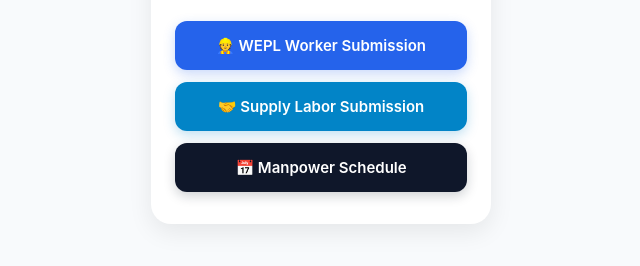
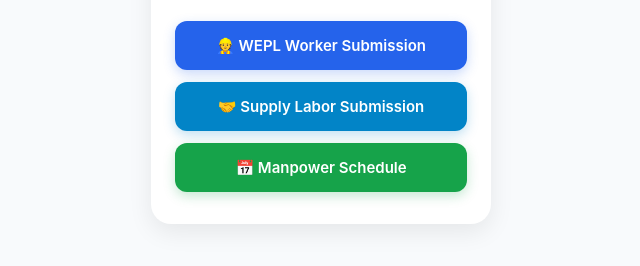
Before and after one commit to lwin991010/ops-portal, a plain HTML site: page index.html in a window 1280 px wide. Shown: the part 382-648 px from the top of the page, without its empty margins (319-959 px from the left). Drawn offline with Linux system fonts and the light colour scheme.

Commit message:
Update index.html

```diff
--- a/index.html
+++ b/index.html
@@ -39,7 +39,6 @@
     function openPortal(event, mobileUrl, desktopUrl) {
       const targetUrl = getTargetUrl(mobileUrl, desktopUrl);
 
-      // Handle standalone PWA mode cleanly without popup blocking
       if (window.navigator.standalone || window.matchMedia('(display-mode: standalone)').matches) {
         event.preventDefault();
         window.location.href = targetUrl;
@@ -49,7 +48,6 @@
       }
     }
 
-    // Update href attributes on load so right-click / hover also shows the exact device URL
     window.addEventListener('DOMContentLoaded', () => {
       document.getElementById("btn-wepl").href = getTargetUrl(MOBILE_WEPL_URL, DESKTOP_WEPL_URL);
       document.getElementById("btn-supply").href = getTargetUrl(MOBILE_SUPPLY_URL, DESKTOP_SUPPLY_URL);
@@ -133,9 +131,9 @@
       box-shadow: 0 4px 12px rgba(2,132,199,0.25);
     }
     .btn-secondary {
-      background-color: #0f172a;
+      background-color: #16a34a;
       color: #ffffff !important;
-      box-shadow: 0 4px 12px rgba(15,23,42,0.2);
+      box-shadow: 0 4px 12px rgba(22,163,74,0.25);
     }
   </style>
 </head>
```
